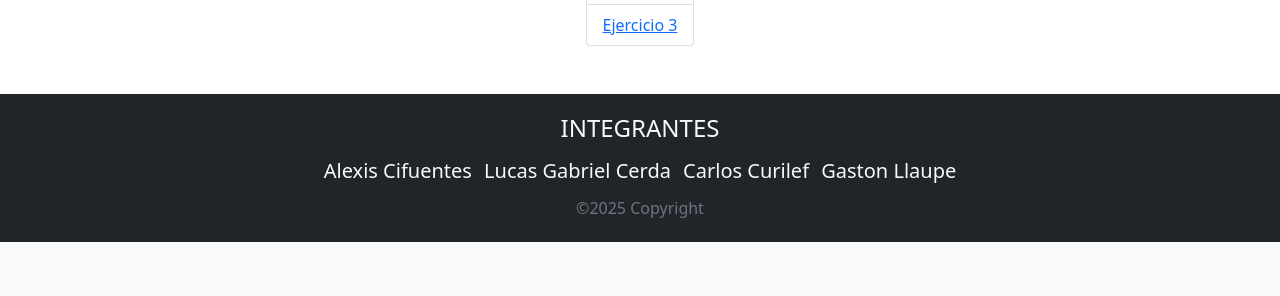
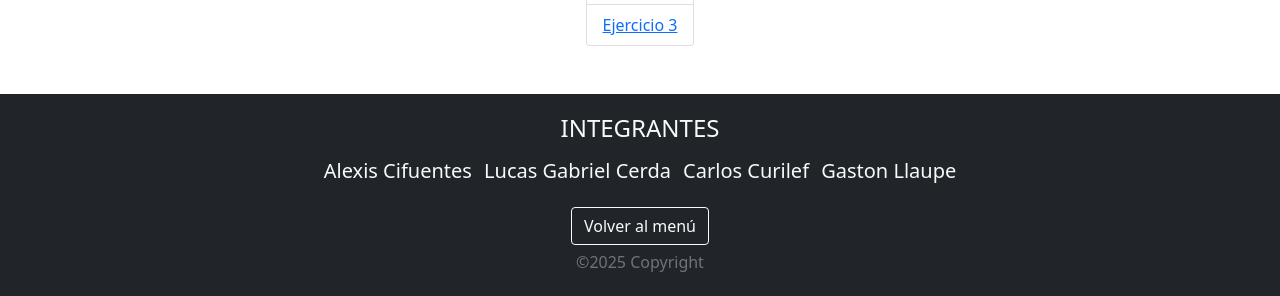
Before and after one commit to Alexiscifuentes02/PWD-GRUPO-4, a PHP site: page /index.php in a window 1280 px wide. Shown: the part 1019-1315 px from the top of the page. Before the commit the page ends 1261 px from the top, so only its background shows below. Run offline with PHP 8.4, Linux system fonts and the light colour scheme; data that the repository does not hold is empty.

Commit message:
boton volver al menu en pie

```diff
--- a/TP1/Vista/Estructura/Pie.php
+++ b/TP1/Vista/Estructura/Pie.php
@@ -6,6 +6,12 @@
         <li class="list-inline-item"><h5>Carlos Curilef</h5></li>
         <li class="list-inline-item"><h5>Gaston Llaupe</h5></li>
     </ul>
+
+    <!-- Link para volver al menú -->
+    <div class="mt-3">
+        <a href="../../index.php" class="btn btn-outline-light">Volver al menú</a>
+    </div>
+
     <small class="d-block mt-2 text-secondary">
         <h6>©2025 Copyright</h6>
     </small>
```
Lines whose indentation alone changed are shown as unchanged.
